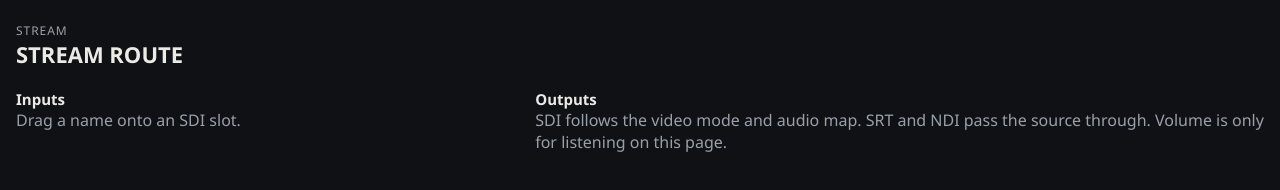
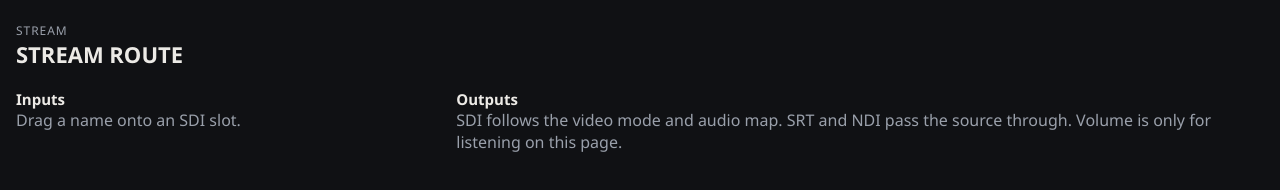
Before and after one commit to bayu-cn/kiloview, a plain HTML site: page operator/static/index.html in a window 1280 px wide. Drawn offline with Linux system fonts and the light colour scheme; no server answers.

Commit message:
Narrow the inputs column slightly after operator layout feedback.

```diff
--- a/operator/static/app.css
+++ b/operator/static/app.css
@@ -26,7 +26,7 @@ body {
   color: var(--text);
 }
 
-header, main { width: min(1600px, calc(100% - 32px)); margin: 0 auto; }
+header, main { width: min(1520px, calc(100% - 32px)); margin: 0 auto; }
 
 header {
   display: flex;
@@ -59,8 +59,8 @@ main {
   flex: 1;
   min-height: 0;
   display: grid;
-  grid-template-columns: minmax(400px, 40%) minmax(0, 1fr);
-  gap: 20px;
+  grid-template-columns: minmax(360px, 34%) minmax(0, 1fr);
+  gap: 16px;
   align-items: stretch;
   padding: 12px 0 16px;
 }
@@ -155,7 +155,7 @@ body.is-operator .reorder-handle { display: none; }
   align-items: flex-start;
   gap: 8px 10px;
 }
-.card-drag { display: grid; gap: 2px; cursor: grab; min-width: 0; flex: 1 1 200px; }
+.card-drag { display: grid; gap: 2px; cursor: grab; min-width: 0; flex: 1 1 180px; }
 .preview.card-drag { cursor: grab; }
 .preview.card-drag video { pointer-events: none; }
 .card-drag:active { cursor: grabbing; }
```
